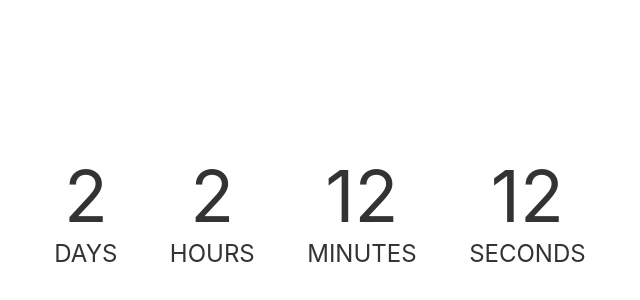
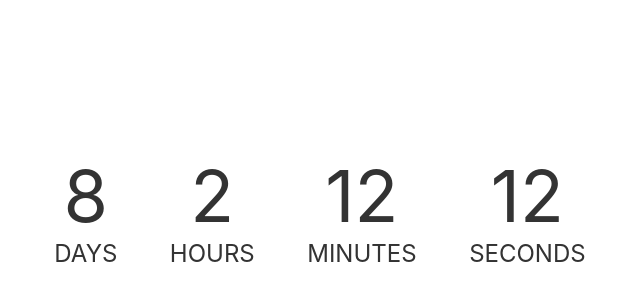
Before and after one commit to aslubsky/simple-countdown, a plain HTML site: page index.html in a window 1280 px wide. Shown: the part 190-490 px from the top of the page, 320-960 px from the left. Drawn offline with Linux system fonts and the light colour scheme.

Commit message:
Update index.html

```diff
--- a/index.html
+++ b/index.html
@@ -73,7 +73,7 @@ const second = 1000,
       hour = minute * 60,
       day = hour * 24;
 
-let countDown = new Date('Sep 25, 2020 09:00:00').getTime(),
+let countDown = new Date('Oct 1, 2020 09:00:00').getTime(),
     x = setInterval(function() {
 
       let now = new Date().getTime(),
```
